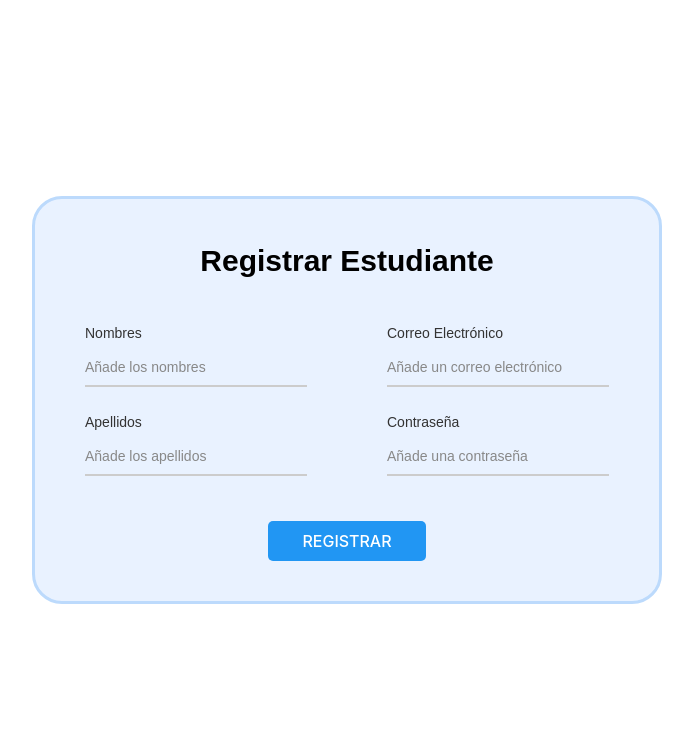
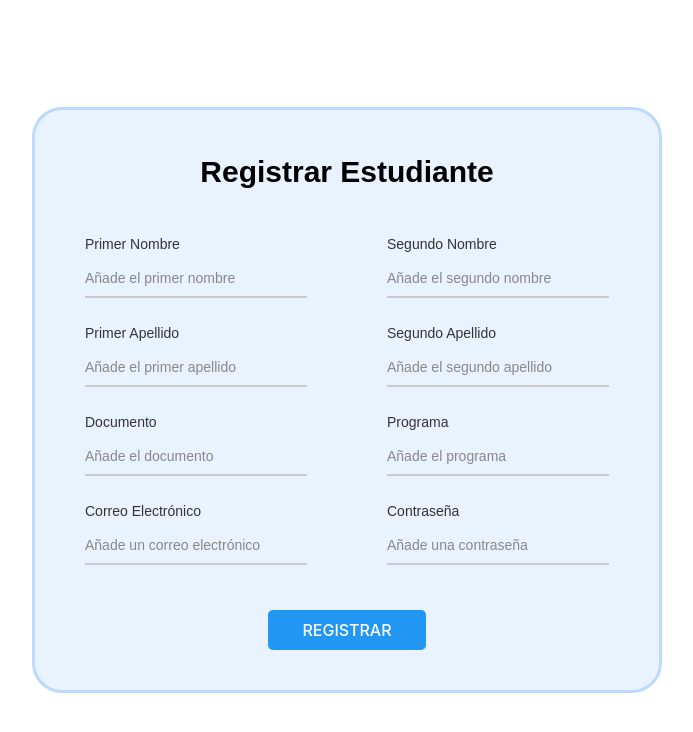
Before and after one commit to autograde-dev/frontend, a React (Vite) app: page /formstudent in a window 1280 px wide. Shown: the top 732 px of the page, without its empty margins (293-986 px from the left). Built offline with nearby package versions, Linux system fonts and the light colour scheme.

Commit message:
Se modificaron algunos campos del formulario

```diff
--- a/src/component/FormStudents.jsx
+++ b/src/component/FormStudents.jsx
@@ -11,36 +11,80 @@ const FormEstudiantes = () => {
         <h2>Registrar Estudiante</h2>
         <div className={styles.formRow}>
           <div className={styles.formGroup}>
-            <label>Nombres</label>
+            <label>Primer Nombre</label>
             <input
               type="text"
-              name="nombre"
-              value={formData.nombre}
+              name="primerNombre"
+              value={formData.primerNombre}
               onChange={handleChange}
-              placeholder="Añade los nombres"
+              placeholder="Añade el primer nombre"
             />
           </div>
           <div className={styles.formGroup}>
-            <label>Correo Electrónico</label>
+            <label>Segundo Nombre</label>
             <input
-              type="email"
-              name="email"
-              value={formData.email}
+              type="text"
+              name="segundoNombre"
+              value={formData.segundoNombre}
               onChange={handleChange}
-              placeholder="Añade un correo electrónico"
+              placeholder="Añade el segundo nombre"
             />
           </div>
         </div>
         <div className={styles.formRow}>
           <div className={styles.formGroup}>
-            <label>Apellidos</label>
+            <label>Primer Apellido</label>
             <input
               type="text"
-              name="apellido"
-              value={formData.apellido}
+              name="primerApellido"
+              value={formData.primerApellido}
               onChange={handleChange}
-              placeholder="Añade los apellidos"
+              placeholder="Añade el primer apellido"
             />
+          </div>
+          <div className={styles.formGroup}>
+            <label>Segundo Apellido</label>
+            <input
+              type="text"
+              name="segundoApellido"
+              value={formData.segundoApellido}
+              onChange={handleChange}
+              placeholder="Añade el segundo apellido"
+            />
+          </div>
+        </div>
+        <div className={styles.formRow}>
+          <div className={styles.formGroup}>
+            <label>Documento</label>
+            <input
+              type="text"
+              name="documento"
+              value={formData.documento}
+              onChange={handleChange}
+              placeholder="Añade el documento"
+            />
+          </div>
+          <div className={styles.formGroup}>
+            <label>Programa</label>
+            <input
+              type="text"
+              name="programa"
+              value={formData.programa}
+              onChange={handleChange}
+              placeholder="Añade el programa"
+            />
+          </div>
+        </div>
+        <div className={styles.formRow}>
+          <div className={styles.formGroup}>
+              <label>Correo Electrónico</label>
+              <input
+                type="email"
+                name="correo"
+                value={formData.email}
+                onChange={handleChange}
+                placeholder="Añade un correo electrónico"
+              />
           </div>
           <div className={styles.formGroup}>
             <label>Contraseña</label>
--- a/src/component/FormStudents.module.css
+++ b/src/component/FormStudents.module.css
@@ -65,6 +65,7 @@ body{
   background-color: transparent;
   box-sizing: border-box;
   padding-left: 0;
+  color: #000;
 }
 
 .formGroup input:focus {
--- a/src/component/useFormStudents.js
+++ b/src/component/useFormStudents.js
@@ -3,9 +3,13 @@ import React, { useState } from 'react';
 export const useFormEstudiantes = () => {
 
     const [formData, setFormData] = useState({
-        nombre: '',
-        apellido: '',
-        email: '',
+        primerNombre: '',
+        segundoNombre: '',
+        primerApellido: '',
+        segundoApellido: '',
+        documento: '',
+        programa: '',
+        correo: '',
         contrasena: ''
       });
 
```
